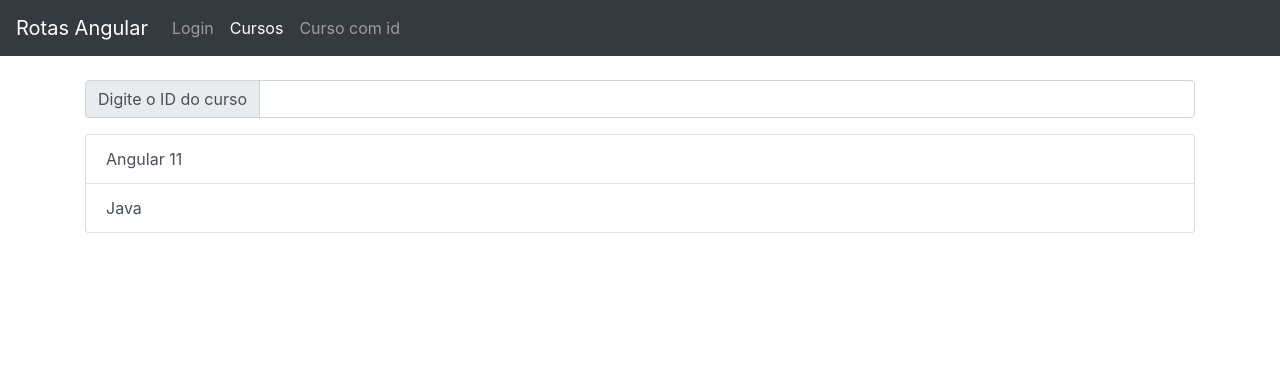
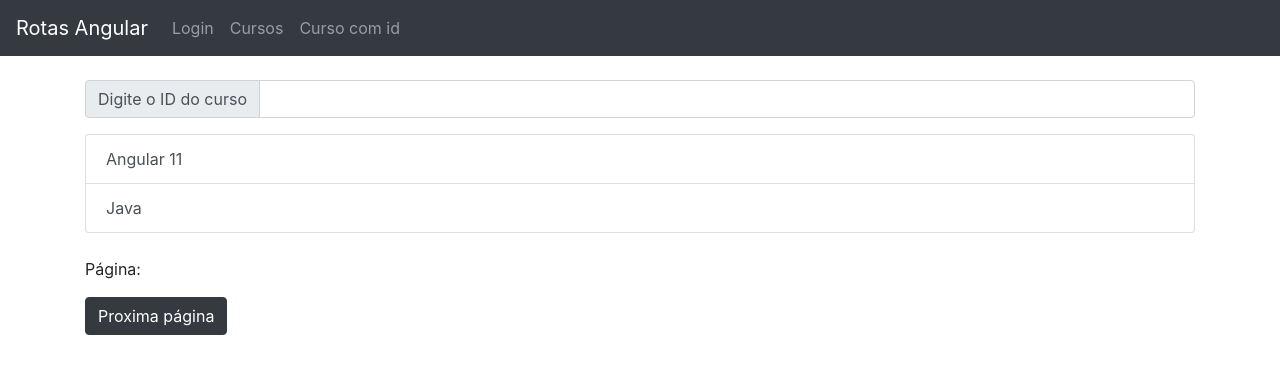
Before and after one commit to MucaBordini/curso-angular-rotas, an Angular app: page /cursos in a window 1280 px wide. Shown: the top 374 px of the page. Built offline with nearby package versions, Linux system fonts and the light colour scheme.

Commit message:
Definindo e extraindo parâmetros de url (query)

```diff
--- a/src/app/app.component.html
+++ b/src/app/app.component.html
@@ -7,7 +7,7 @@
       <div class="collapse navbar-collapse" id="navbarNavAltMarkup">
           <div class="navbar-nav">
           <a routerLink="/login" class="nav-item nav-link" routerLinkActive="active">Login</a>
-          <a routerLink="/cursos" class="nav-item nav-link" routerLinkActive="active">Cursos</a>
+          <a routerLink="/cursos" class="nav-item nav-link" routerLinkActive="active" [queryParams]="{pagina:1}">Cursos</a>
           <a [routerLink]="['curso', idCurso.value]" class="nav-item nav-link" routerLinkActive="active">Curso com id</a>
           </div>
       </div>
--- a/src/app/cursos/cursos.component.html
+++ b/src/app/cursos/cursos.component.html
@@ -4,3 +4,6 @@
     [routerLink]="['/curso', curso.id]"
     >{{ curso.nome }}</a>
 </div>
+<br>
+<p>Página: {{ pagina }} </p>
+<button class="btn btn-dark" (click)="proximaPagina()">Proxima página</button>
--- a/src/app/cursos/cursos.component.ts
+++ b/src/app/cursos/cursos.component.ts
@@ -1,4 +1,6 @@
 import { Component, OnInit } from '@angular/core';
+import { ActivatedRoute, Router } from '@angular/router';
+import { Subscription } from 'rxjs';
 import { CursosService } from './cursos.service';
 
 @Component({
@@ -9,11 +11,26 @@
 export class CursosComponent implements OnInit {
 
   cursos: any[];
+  pagina: number;
+  inscricao: Subscription;
 
-  constructor(private cursoService: CursosService) { }
+  proximaPagina(): void {
+    this.router.navigate(['/cursos'], {queryParams: {'pagina': ++this.pagina}})
+  }
+
+  constructor(private cursoService: CursosService, private route: ActivatedRoute, private router: Router) { }
 
   ngOnInit(): void {
     this.cursos = this.cursoService.getCursos();
+    this.inscricao = this.route.queryParams.subscribe(
+      (queryParams: any) => {
+        this.pagina = queryParams['pagina'];
+      }
+    );
+  }
+
+  ngOnDestroy(){
+    this.inscricao.unsubscribe();
   }
 
 }
```
